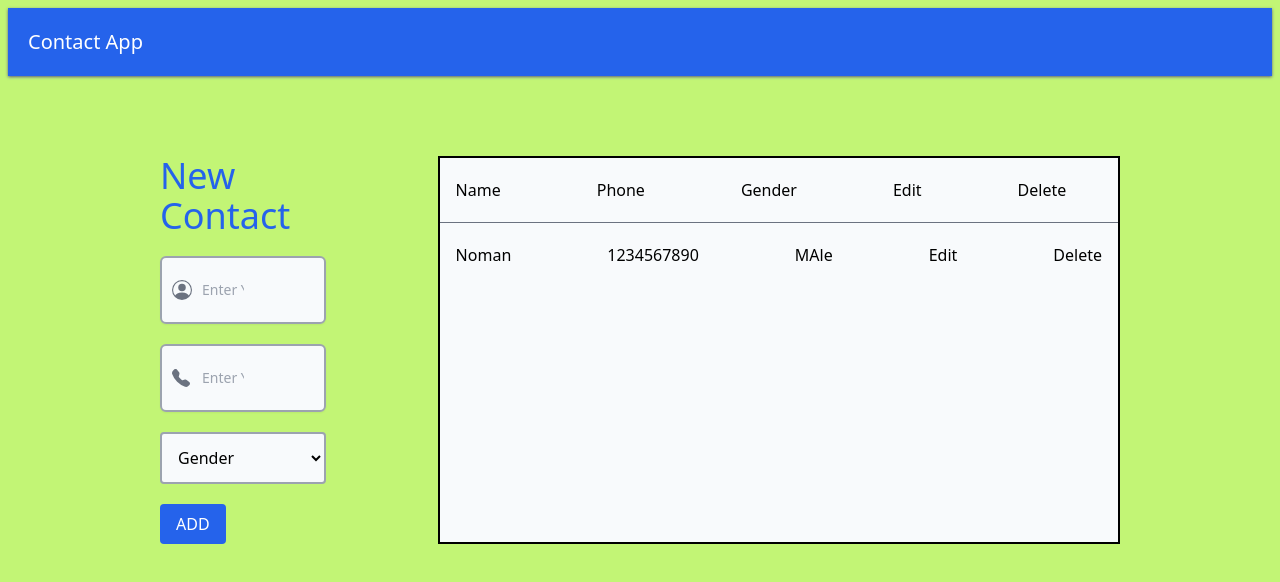
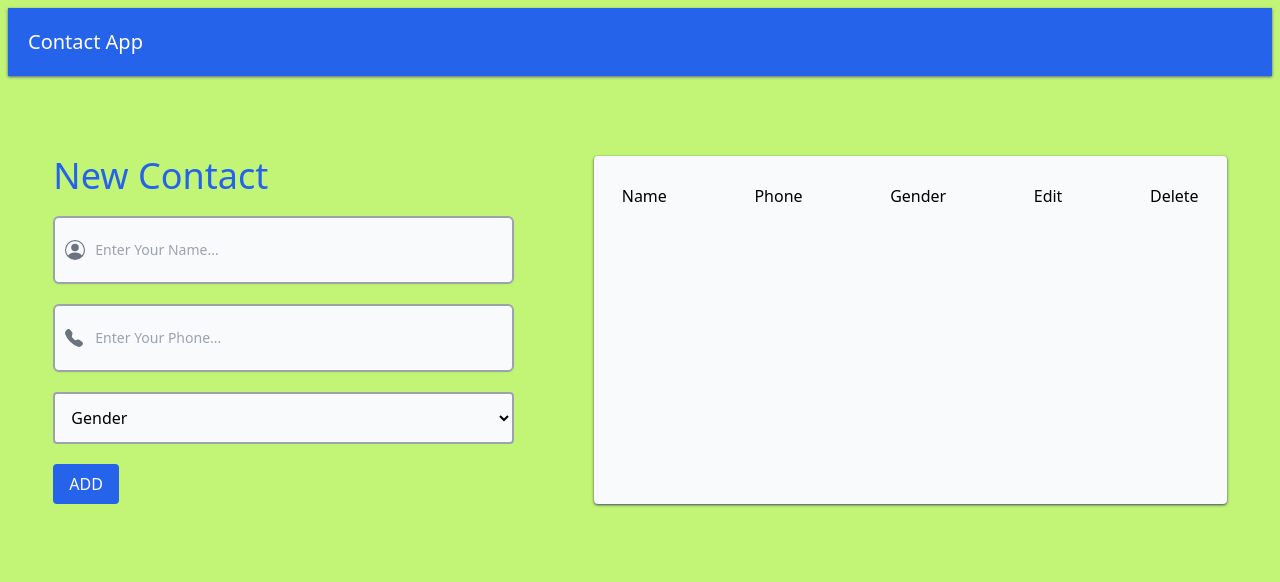
Before and after one commit to NomanSipai/contact-app, a React (Vite) app: page / in a window 1280 px wide. Shown: the top 582 px of the page. Built offline with nearby package versions, Linux system fonts and the light colour scheme.

Commit message:
post data from inputs

```diff
--- a/src/App.jsx
+++ b/src/App.jsx
@@ -6,14 +6,31 @@ function App() {
   const [name, setName] = useState("");
   const [phone, setPhone] = useState("");
   const [gender, setGender] = useState("");
+  const [contactData, setContactData] = useState([]);
   const mockApi = "https://65ed97e008706c584d9a24e0.mockapi.io/contact-app";
   const post = async () => {
-    await axios.post(mockApi, {
+    await axios
+      .post(mockApi, {
         name: name,
         phone: phone,
         gender: gender,
+      })
+      .then(async () => {
+        await axios
+          .get(mockApi)
+          .then((res) => {
+            setContactData(res.data);
+            console.log(res.data);
+          })
+          .catch((err) => {
+            console.log(err.message);
+          });
+        setName("");
+        setPhone("");
+        setGender("");
       });
   };
+
   const handlePostData = () => {
     post();
   };
@@ -22,8 +39,8 @@ function App() {
       <div className=" bg-blue-600 p-5 mt-2 me-2 ms-2 shadow shadow-gray-500 text-white text-xl font-medium">
         Contact App
       </div>
-      <div className="flex mt-20 justify-between w-3/4 me-auto ms-auto">
-        <div className=" w-11/12 me-28">
+      <div className="flex mt-20 justify-around w-11/12 me-auto ms-auto">
+        <div className="w-9/12 me-20">
           <div className=" text-4xl text-blue-600">New Contact</div>
           <div className="mt-5">
             <div className="relative rounded-md shadow-sm">
@@ -111,21 +128,27 @@ function App() {
             </button>
           </div>
         </div>
-        <div className="border-2 border-black bg-slate-50">
-          <div className="flex px-4 py-5 border-gray-500">
-            <div className="me-24">Name</div>
-            <div className="me-24">Phone</div>
-            <div className="me-24">Gender</div>
-            <div className="me-24">Edit</div>
+        <div className="rounded shadow shadow-gray-600 bg-slate-50 w-full p-5">
+          <div className="flex px-2 py-2 border-gray-300 justify-between w-full">
+            <div>Name</div>
+            <div>Phone</div>
+            <div>Gender</div>
+            <div>Edit</div>
             <div>Delete</div>
           </div>
-          <div className="flex border-t border-gray-500 py-5 px-4 text-start">
-            <div className=" me-24">Noman</div>
-            <div className="me-24">1234567890</div>
-            <div className="me-24">MAle</div>
-            <div className="me-24">Edit</div>
+          {contactData.map((item) => {
+            return (
+              <div
+                key={item.id}
+                className="flex border-t border-gray-300 px-2 py-2 justify-between w-full">
+                <div>{item.name}</div>
+                <div>{item.phone}</div>
+                <div>{item.gender}</div>
+                <div>Edit</div>
                 <div>Delete</div>
               </div>
+            );
+          })}
         </div>
       </div>
     </div>
```
Lines whose indentation alone changed are shown as unchanged.
